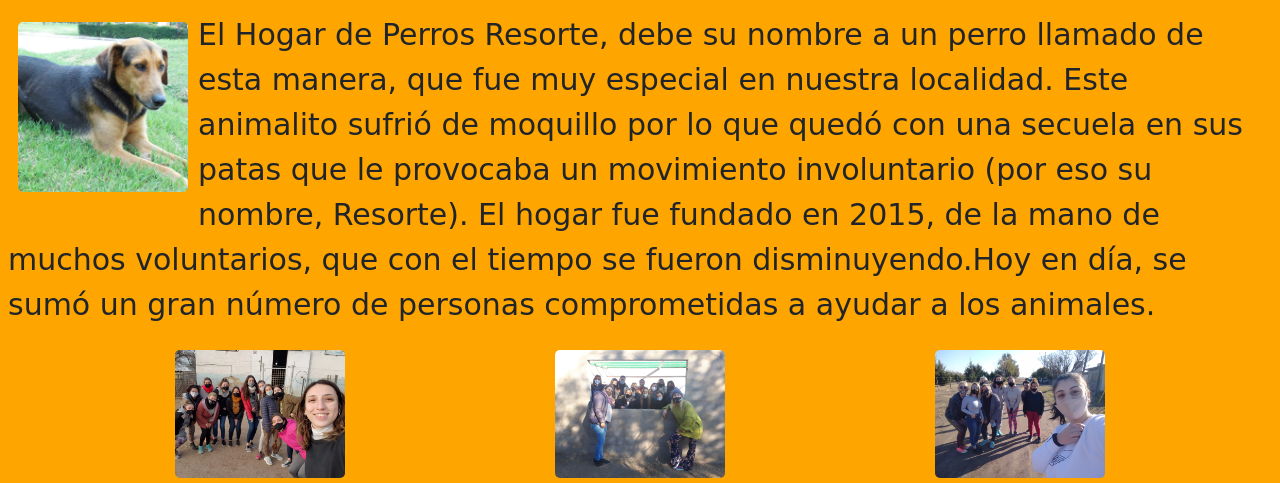
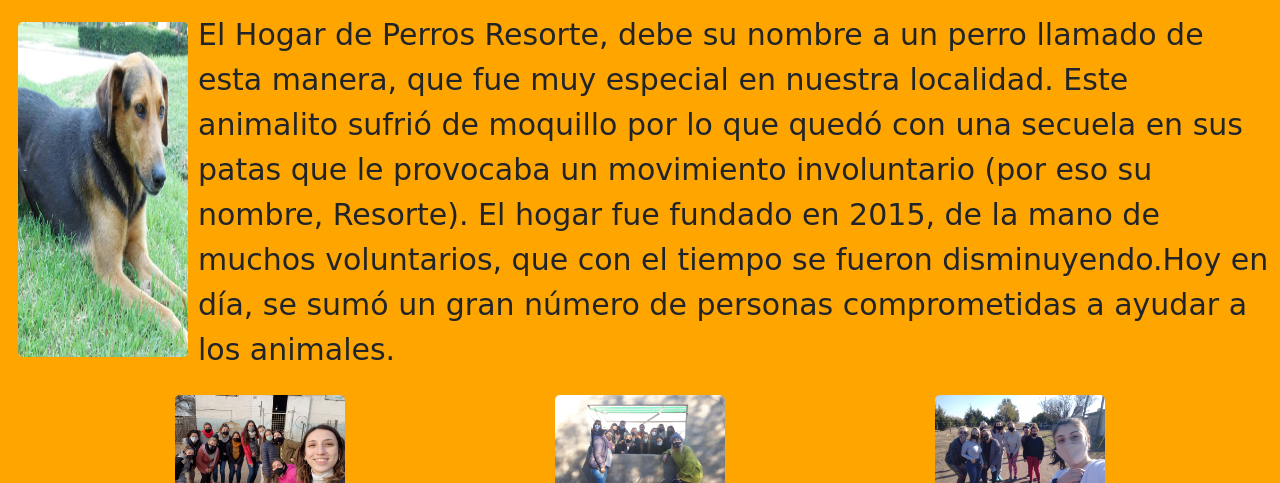
Before and after one commit to hogarResorte/1, a plain HTML site: page index.html in a window 1280 px wide. Shown: the part 317-800 px from the top of the page. Drawn offline with nearby package versions, Linux system fonts and the light colour scheme; a web font is replaced by a local one.

Commit message:
Update index.html

```diff
--- a/index.html
+++ b/index.html
@@ -47,7 +47,7 @@
 
 
   <p class="textos">
-    <img  src="ResorteO.jpeg" alt="Resorte" width="230px" align=left>
+    <img  src="ResorteO.jpeg" alt="Resorte" width="400px" height="335px"  align=left>
 
     El Hogar de Perros Resorte, debe su nombre a un perro llamado de esta manera, que fue muy especial en nuestra localidad.
     Este animalito sufrió de moquillo por lo que quedó con una secuela en sus patas que le provocaba un movimiento involuntario (por eso su nombre, Resorte).
```
